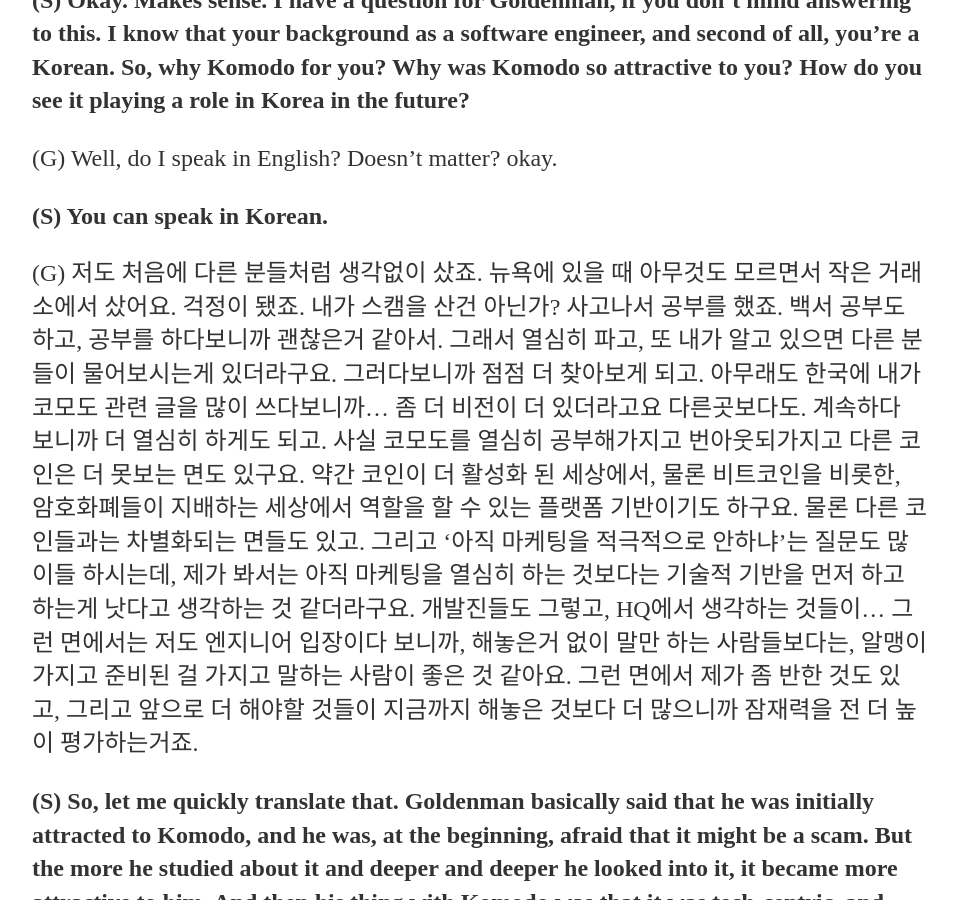
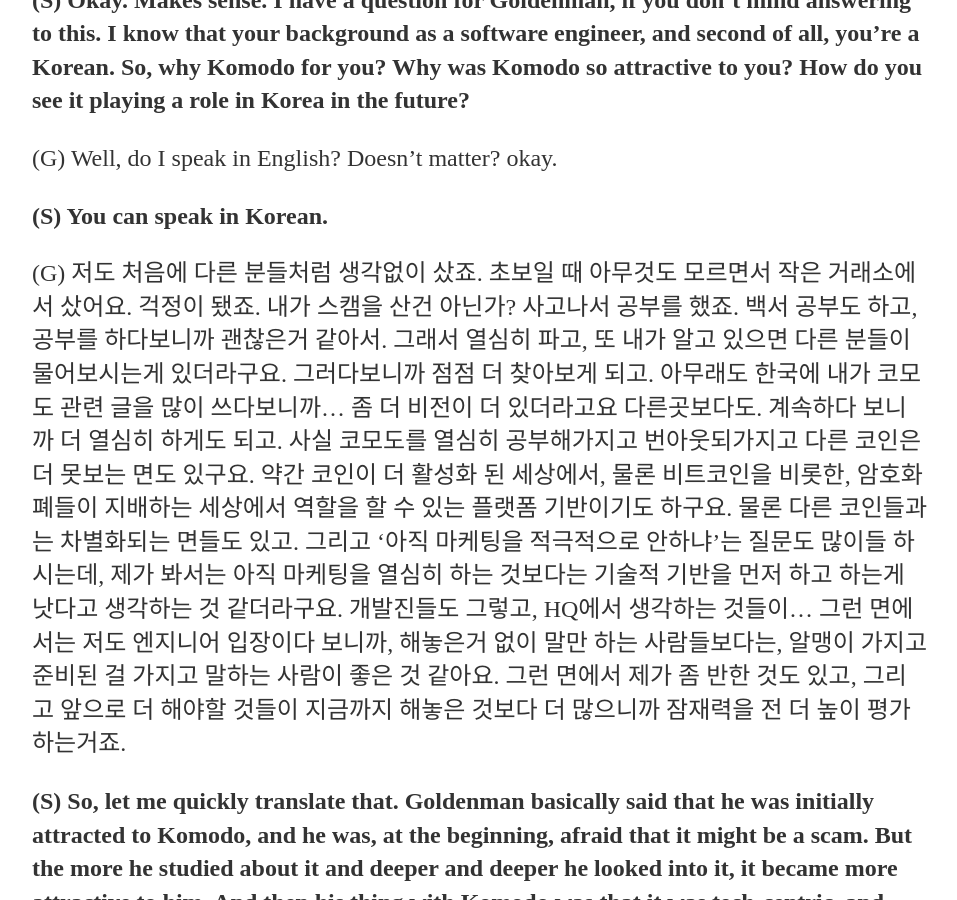
Before and after one commit to matthew-mskim/s3unha.github.io, a Jekyll site: the page built from _posts/2018-01-18-Komodo-EN.md, in a window 1280 px wide and 900 px high, scrolled down 15537 px. Shown: the whole window, without its empty margins (160-1117 px from the left). Built offline with Jekyll 4.4.1, drawn with Linux system fonts in a browser that asks for light colours; some of the changed text lies outside the part shown.

Commit message:
Update 2018-01-18-Komodo-EN.md

```diff
--- a/_posts/2018-01-18-Komodo-EN.md
+++ b/_posts/2018-01-18-Komodo-EN.md
@@ -164,7 +164,7 @@
 
 **(S) You can speak in Korean.**
 
-(G) 저도 처음에 다른 분들처럼 생각없이 샀죠. 뉴욕에 있을 때 아무것도 모르면서 작은 거래소에서 샀어요. 걱정이 됐죠. 내가 스캠을 산건 아닌가? 사고나서 공부를 했죠. 백서 공부도 하고, 공부를 하다보니까 괜찮은거 같아서. 그래서 열심히 파고, 또 내가 알고 있으면 다른 분들이 물어보시는게 있더라구요. 그러다보니까 점점 더 찾아보게 되고. 아무래도 한국에 내가 코모도 관련 글을 많이 쓰다보니까... 좀 더 비전이 더 있더라고요 다른곳보다도. 계속하다 보니까 더 열심히 하게도 되고. 사실 코모도를 열심히 공부해가지고 번아웃되가지고 다른 코인은 더 못보는 면도 있구요. 약간 코인이 더 활성화 된 세상에서, 물론 비트코인을 비롯한, 암호화폐들이 지배하는 세상에서 역할을 할 수 있는 플랫폼 기반이기도 하구요. 물론 다른 코인들과는 차별화되는 면들도 있고. 그리고 ‘아직 마케팅을 적극적으로 안하냐’는 질문도 많이들 하시는데, 제가 봐서는 아직 마케팅을 열심히 하는 것보다는 기술적 기반을 먼저 하고 하는게 낫다고 생각하는 것 같더라구요. 개발진들도 그렇고, HQ에서 생각하는 것들이... 그런 면에서는 저도 엔지니어 입장이다 보니까, 해놓은거 없이 말만 하는 사람들보다는, 알맹이 가지고 준비된 걸 가지고 말하는 사람이 좋은 것 같아요. 그런 면에서 제가 좀 반한 것도 있고, 그리고 앞으로 더 해야할 것들이 지금까지 해놓은 것보다 더 많으니까 잠재력을 전 더 높이 평가하는거죠.
+(G) 저도 처음에 다른 분들처럼 생각없이 샀죠. 초보일 때 아무것도 모르면서 작은 거래소에서 샀어요. 걱정이 됐죠. 내가 스캠을 산건 아닌가? 사고나서 공부를 했죠. 백서 공부도 하고, 공부를 하다보니까 괜찮은거 같아서. 그래서 열심히 파고, 또 내가 알고 있으면 다른 분들이 물어보시는게 있더라구요. 그러다보니까 점점 더 찾아보게 되고. 아무래도 한국에 내가 코모도 관련 글을 많이 쓰다보니까... 좀 더 비전이 더 있더라고요 다른곳보다도. 계속하다 보니까 더 열심히 하게도 되고. 사실 코모도를 열심히 공부해가지고 번아웃되가지고 다른 코인은 더 못보는 면도 있구요. 약간 코인이 더 활성화 된 세상에서, 물론 비트코인을 비롯한, 암호화폐들이 지배하는 세상에서 역할을 할 수 있는 플랫폼 기반이기도 하구요. 물론 다른 코인들과는 차별화되는 면들도 있고. 그리고 ‘아직 마케팅을 적극적으로 안하냐’는 질문도 많이들 하시는데, 제가 봐서는 아직 마케팅을 열심히 하는 것보다는 기술적 기반을 먼저 하고 하는게 낫다고 생각하는 것 같더라구요. 개발진들도 그렇고, HQ에서 생각하는 것들이... 그런 면에서는 저도 엔지니어 입장이다 보니까, 해놓은거 없이 말만 하는 사람들보다는, 알맹이 가지고 준비된 걸 가지고 말하는 사람이 좋은 것 같아요. 그런 면에서 제가 좀 반한 것도 있고, 그리고 앞으로 더 해야할 것들이 지금까지 해놓은 것보다 더 많으니까 잠재력을 전 더 높이 평가하는거죠.
 
 **(S) So, let me quickly translate that. Goldenman basically said that he was initially attracted to Komodo, and he was, at the beginning, afraid that it might be a scam. But the more he studied about it and deeper and deeper he looked into it, it became more attractive to him. And then his thing with Komodo was that it was tech-centric, and that right now it is the time to focus on the technology, and maybe it’s not the right time where you need to go all in on marketing. He was looking for it in a long run. He thinks that it’ll really pay off, looking into the future.**
 
```
Also changed, not shown: other parts of _posts/2018-01-18-Komodo-EN.md (+1 -1 lines).
